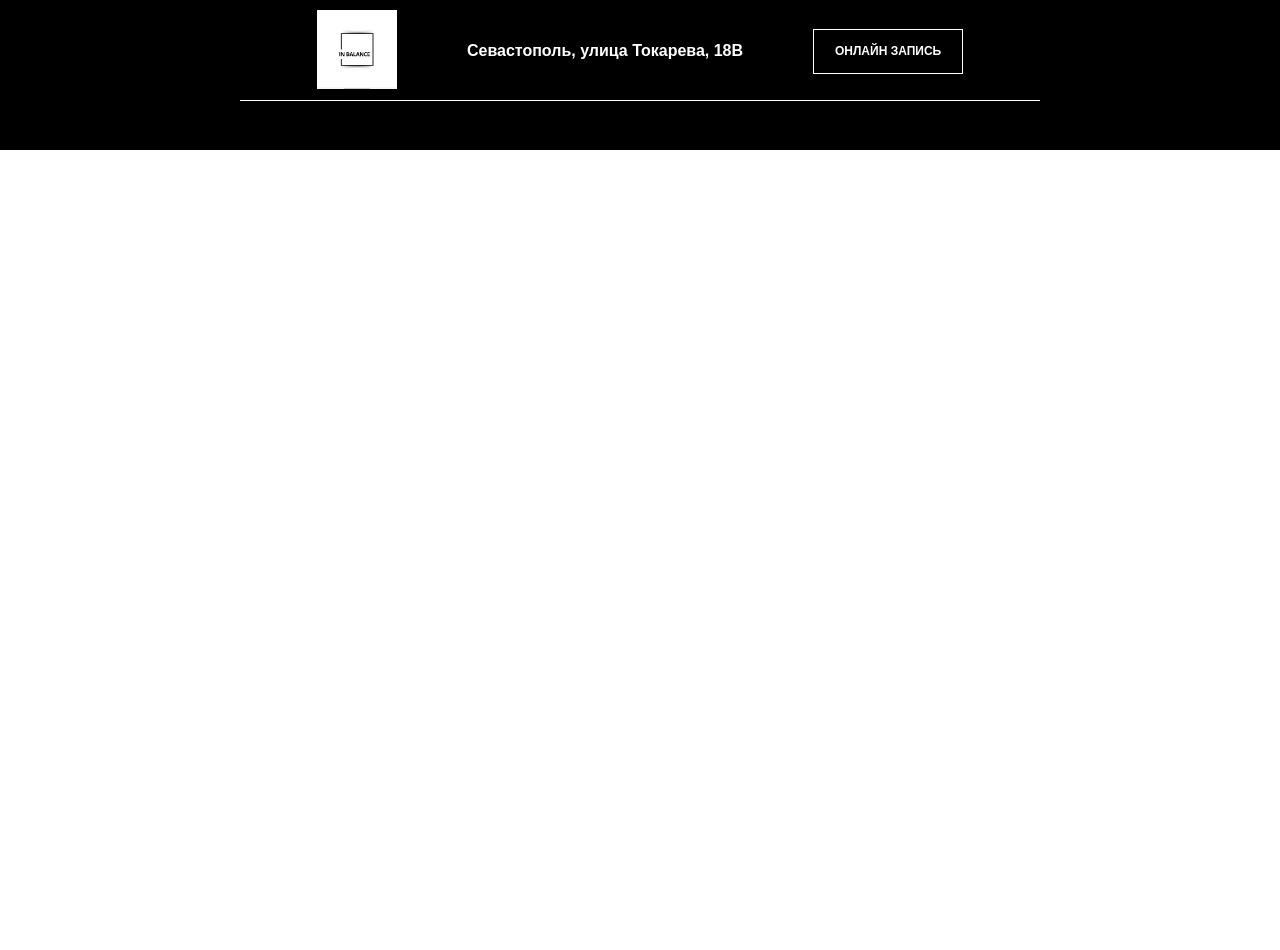
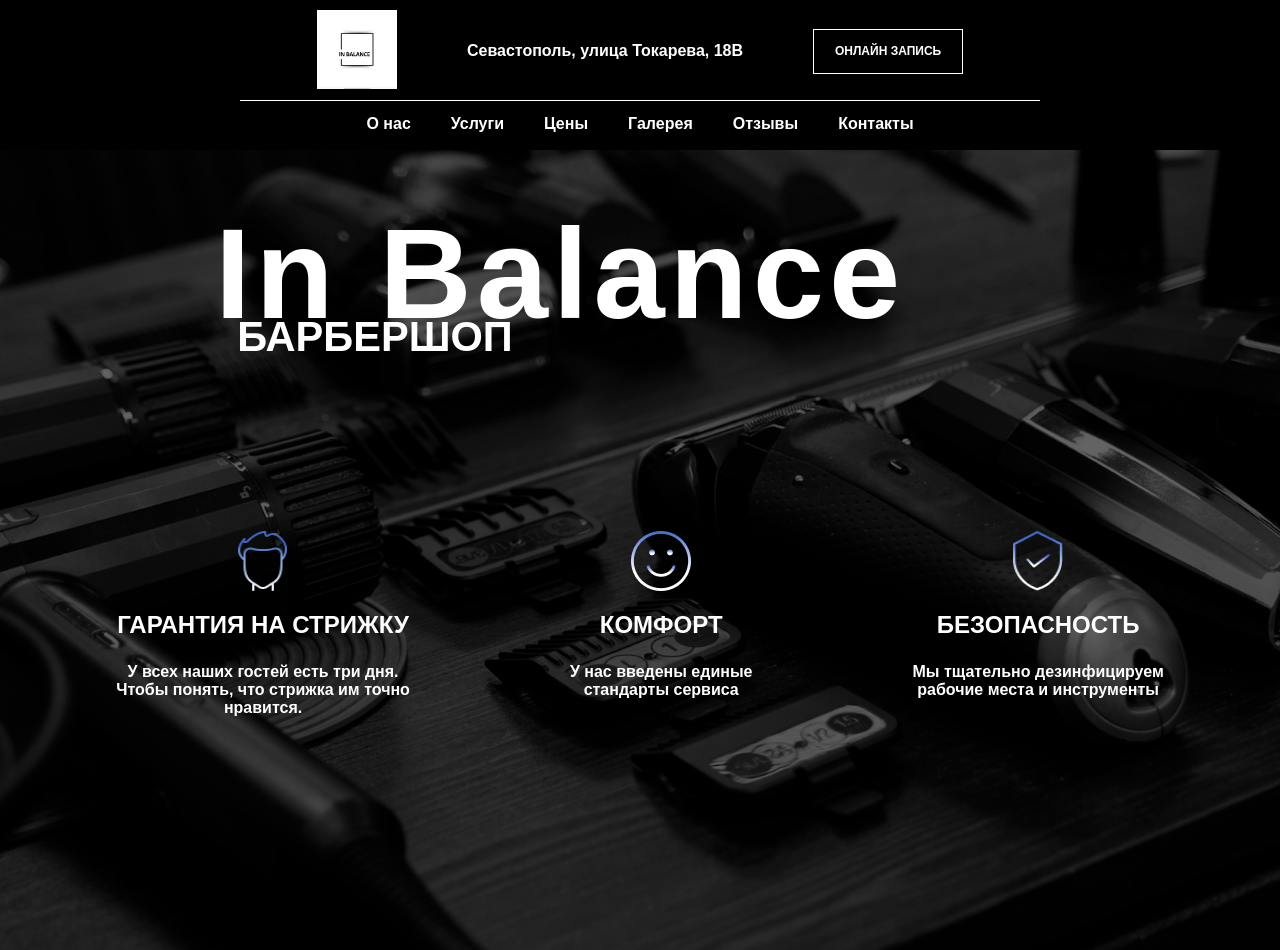
Before and after one commit to Ex1s9/Commerce-project, a React (Vite) app: page / in a window 1280 px wide. Before the commit the page ends 800 px from the top, so only its background shows below. Built offline with nearby package versions, Linux system fonts and the light colour scheme; a web font is replaced by a local one.

Commit message:
added header

```diff
--- a/src/App.tsx
+++ b/src/App.tsx
@@ -1,10 +1,10 @@
-import Topbar from "./layouts/topbar/topbar.tsx";
+import MainPage from "./pages/main_page/main_page.tsx";
 
 function App() {
 
   return (
     <div>
-      < Topbar />
+      <MainPage/>
     </div>
   )
 }
--- /dev/null
+++ b/src/layouts/header/header.module.scss
@@ -0,0 +1,65 @@
+.container {
+  position: relative;
+  text-align: center;
+}
+
+.photo {
+  display: flex;
+  justify-content: center;
+  width: 100%;
+  height: 800px;
+  object-fit: cover;
+  user-select: none;
+}
+
+h1 {
+  font-size: 8rem;
+  color: white;
+  letter-spacing: 5px;
+  margin-top: -750px;
+  margin-right: 160px;
+}
+
+h2 {
+  font-size: 2.6rem;
+  color: white;
+  margin-top: -140px;
+  padding-right: 370px;
+  margin-right: 160px;
+}
+
+.iconsContainer {
+  display: flex;
+  justify-content: center;
+  gap: 160px;
+  width: 100%;
+  margin-top: 170px;
+}
+
+.iconItem {
+  display: flex;
+  flex-direction: column;
+  align-items: center;
+
+  img {
+    width: 50px;
+    height: 60px;
+  }
+
+  &.wider img {
+    width: 60px;
+  }
+
+  p {
+    margin-top: 20px;
+    font-size: 24px;
+    color: white;
+    font-weight: bold;
+  }
+}
+
+.info {
+  color: white;
+  font-weight: bold;
+  top: 130px;
+}
--- /dev/null
+++ b/src/layouts/header/header.tsx
@@ -0,0 +1,48 @@
+import React from 'react';
+import s from './header.module.scss';
+
+const Header: React.FC = () => {
+    const icons = [
+        {
+            src: "/images/icon1.png",
+            text: "ГАРАНТИЯ НА СТРИЖКУ",
+            info: "У всех наших гостей есть три дня.\nЧтобы понять, что стрижка им точно\nнравится.",
+            className: ""
+        },
+        {
+            src: "/images/icon2.png",
+            text: "КОМФОРТ",
+            info: "У нас введены единые\nстандарты сервиса",
+            className: s.wider
+        },
+        {
+            src: "/images/icon3.png",
+            text: "БЕЗОПАСНОСТЬ",
+            info: "Мы тщательно дезинфицируем\nрабочие места и инструменты",
+            className: ""
+        }
+    ];
+
+    return (
+        <section className={s.container}>
+            <img className={s.photo} src="/images/bg-foto.png"/>
+            <h1>In Balance</h1>
+            <h2>БАРБЕРШОП</h2>
+            <div className={s.iconsContainer}>
+                {icons.map((icon, index) => (
+                    <div key={index} className={`${s.iconItem} ${icon.className}`}>
+                        <img src={icon.src}/>
+                        <p>{icon.text}</p>
+                        <div className={s.info}>
+                            {icon.info.split('\n').map((line, i) => (
+                                <span key={i}>{line}<br/></span>
+                            ))}
+                        </div>
+                    </div>
+                ))}
+            </div>
+        </section>
+    );
+};
+
+export default Header;
--- a/src/layouts/topbar/topbar.module.scss
+++ b/src/layouts/topbar/topbar.module.scss
@@ -23,6 +23,7 @@
   }
 
   .logo {
+    user-select: none;
     display: flex;
     justify-content: center;
     margin-right: 70px;
@@ -80,3 +81,28 @@
   left: 50%;
   transform: translateX(-50%);
 }
+
+.menu {
+  position: absolute;
+  display: flex;
+  justify-content: center;
+  width: 100%;
+  top: 115px;
+  gap: 40px;
+}
+
+.menuContainer {
+  display: flex;
+  gap: 20px;
+}
+
+.menuItem {
+  color: white;
+  text-decoration: none;
+  font-weight: bold;
+  transition: color 0.3s;
+
+  &:hover {
+    color: gray;
+  }
+}
--- a/src/layouts/topbar/topbar.tsx
+++ b/src/layouts/topbar/topbar.tsx
@@ -3,12 +3,14 @@
 
 const Topbar: React.FC = () => {
     const photo = "/images/FooterLogo.jpeg";
+    const menuItems = ["О нас", "Услуги", "Цены", "Галерея", "Отзывы", "Контакты"];
+
     return (
         <header className={s.header}>
             <div className={s.headerContent}>
                 <div className={s.logo}>
                     <div className={s.item}>
-                        <a href="#"><img src={photo}/></a>
+                        <a href="#"><img src={photo} alt="Logo"/></a>
                     </div>
                 </div>
                 <div className={s.addressTextBox}>
@@ -20,7 +22,12 @@
                     <button className={s.onlineButton}>Онлайн запись</button>
                 </a>
                 <div className={s.topbarline}></div>
-            </div>
+                <nav className={s.menu}>
+                    {menuItems.map((item, index) => (
+                        <a key={index} href="#" className={s.menuItem}>{item}</a>
+                    ))}
+                    </nav>
+                </div>
         </header>
     );
 };
--- /dev/null
+++ b/src/pages/main_page/main_page.tsx
@@ -0,0 +1,14 @@
+import React from 'react';
+import Topbar from "../../layouts/topbar/topbar.tsx";
+import Header from "../../layouts/header/header.tsx";
+
+const MainPage: React.FC = () => {
+    return(
+        <div>
+            <Topbar/>
+            <Header/>
+        </div>
+    );
+}
+
+export default MainPage;
```
